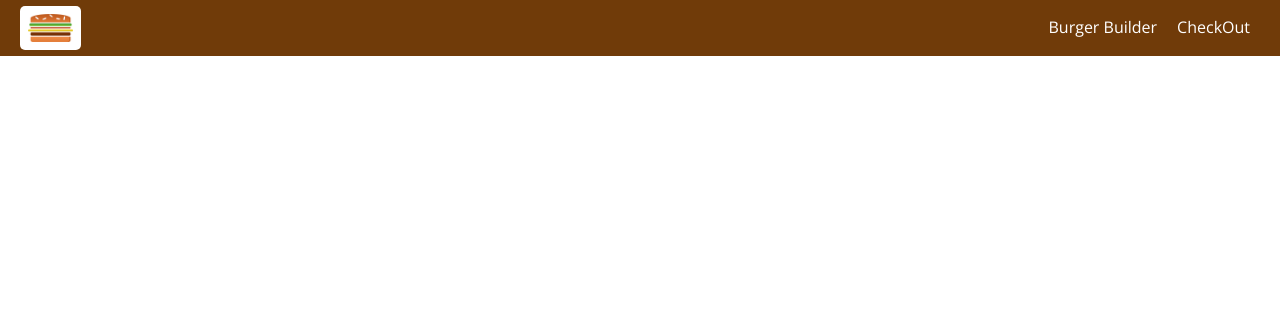
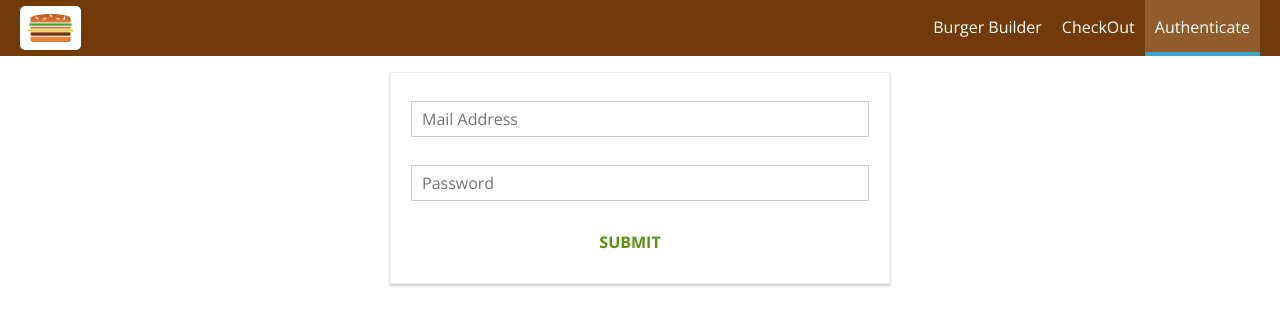
Before and after one commit to ShawnRong/burger-order-reactjs, a React app: page /auth in a window 1280 px wide. Shown: the top 326 px of the page. Built offline with nearby package versions, Linux system fonts and the light colour scheme.

Commit message:
Add auth component

```diff
--- a/src/App.js
+++ b/src/App.js
@@ -4,6 +4,7 @@
 import BurgerBuilder from './containers/BurgerBuilder/BurgerBuilder'
 import Checkout from './containers/CheckOut/Checkout'
 import Orders from './containers/CheckOut/Orders/Orders'
+import Auth from './containers/Auth/Auth'
 
 class App extends Component {
   render() {
@@ -12,6 +13,7 @@
         <Layout>
           <Route path="/checkout" component={Checkout}/>
           <Route path="/orders" component={Orders} />
+          <Route path="/auth" component={Auth} />
           <Route path="/" exact component={BurgerBuilder}/>
         </Layout>
       </div>
--- a/src/components/Navigation/NavigationItems/NavigationItems.js
+++ b/src/components/Navigation/NavigationItems/NavigationItems.js
@@ -6,6 +6,7 @@
   <ul className={classes.NavigationItems}>
     <NavigationItem link="/" exact>Burger Builder</NavigationItem>
     <NavigationItem link="/orders">CheckOut</NavigationItem>
+    <NavigationItem link="/auth">Authenticate</NavigationItem>
   </ul>
 )
 
--- /dev/null
+++ b/src/containers/Auth/Auth.css
@@ -0,0 +1,15 @@
+.Auth{
+  margin: 20px auto;
+  width: 80%;
+  text-align: center;
+  box-shadow: 0 2px 3px #ccc;
+  border: 1px solid #eee;
+  padding: 10px;
+  box-sizing: border-box;
+}
+
+@media(min-width: 600px) {
+  .Auth{
+    width: 500px;
+  }
+}
--- /dev/null
+++ b/src/containers/Auth/Auth.js
@@ -0,0 +1,112 @@
+import React, { Component } from 'react'
+import Input from '../../components/UI/Input/Input'
+import Button from '../../components/UI/Button/Button'
+import classes from './Auth.css'
+
+class Auth extends Component {
+  constructor(props) {
+    super(props)
+    this.state = {
+      controls: {
+        email: {
+          elementType: 'input',
+          elementConfig: {
+            type: 'email',
+            placeholder: 'Mail Address'
+          },
+          value: '',
+          validation: {
+            require: true,
+            isEmail: true
+          },
+          validateMessage: 'Please enter a email',
+          valid: false,
+          touched: false
+        },
+        password: {
+          elementType: 'input',
+          elementConfig: {
+            type: 'password',
+            placeholder: 'Password'
+          },
+          value: '',
+          validation: {
+            require: true,
+            minLength: 6
+          },
+          validateMessage: 'Please enter a password',
+          valid: false,
+          touched: false
+        },
+      }
+    }
+    this.inputChangedHandler = this.inputChangedHandler.bind(this)
+  }
+
+  checkValidity(value, rule){
+    let isValid = true
+    if (!rule) {
+      return true
+    }
+
+    if (rule.require) {
+      isValid = value.trim() !== '' && isValid
+    }
+
+    if (rule.minLength) {
+      isValid = value.length >= rule.minLength && isValid
+    }
+
+    if (rule.maxLength) {
+      isValid = value.length <= rule.maxLength && isValid
+    }
+
+    return isValid
+  }
+
+  inputChangedHandler(event, controlName) {
+    const updatedControls = {
+      ...this.state.controls,
+      [controlName]: {
+        ...this.state.controls[controlName],
+        value: event.target.value,
+        valid: this.checkValidity(event.target.value, this.state.controls[controlName].validation),
+        touched: true
+      }
+    }
+    this.setState({
+      controls: updatedControls
+    })
+  }
+
+  render() {
+    const formElementsArray = []
+    for(let key in this.state.controls){
+      formElementsArray.push({
+        id: key,
+        config: this.state.controls[key],
+      })
+    }
+    const form = formElementsArray.map(formElement => (
+      <Input
+        key={formElement.id}
+        elementType={formElement.config.elementType}
+        elementConfig={formElement.config.elementConfig}
+        value={formElement.config.value}
+        invalid = {!formElement.config.valid}
+        shouldValidate = {formElement.config.validation}
+        errorMessage = {formElement.config.validateMessage}
+        touched = {formElement.config.touched}
+        changed={(event) => this.inputChangedHandler(event, formElement.id)}
+        />
+    ))
+    return (
+      <div className={classes.Auth}>
+        {form}
+        <Button btnType="Success" disable={!this.state.formIsValid}>SUBMIT</Button>
+      </div>
+    )
+  }
+}
+
+export default Auth
```
